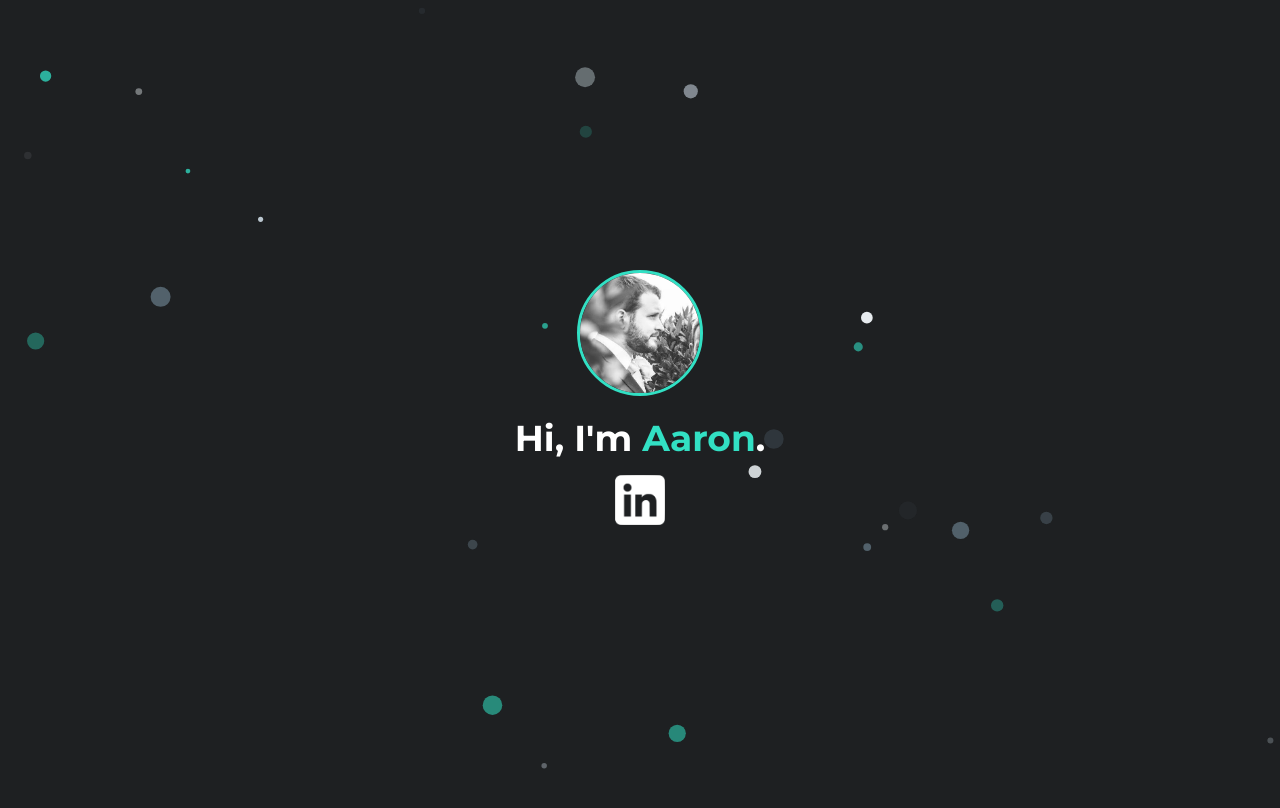
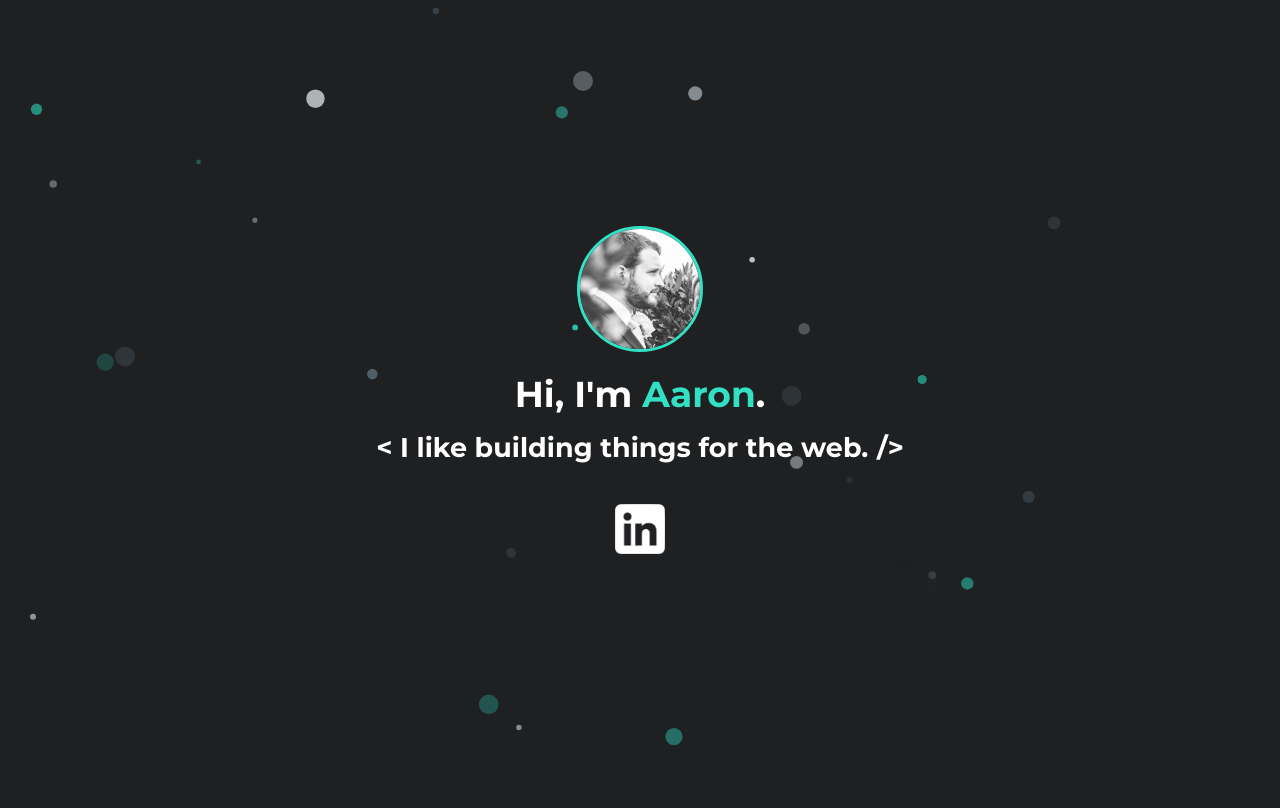
Before and after one commit to aaronzor/react-portfolio-aaron, a React (Create React App) app: page / in a window 1280 px wide. Shown: the top 808 px of the page. Built offline with nearby package versions, Linux system fonts and the light colour scheme; the HTML template or start-up script is replaced by a standard one.

Commit message:
Added typewriter component to Home.js

```diff
--- a/src/components/home/Home.js
+++ b/src/components/home/Home.js
@@ -3,6 +3,7 @@ import React from 'react';
 import Particles from 'react-tsparticles';
 import { loadFull } from 'tsparticles';
 import { Fade, Bounce } from 'react-reveal';
+import TypewriterComponent from 'typewriter-effect';
 
 // Import Assets
 import linkedin from '../../assets/images/linkedin.png';
@@ -43,6 +44,21 @@ const Home = () => {
             <h1 className='greeting-text'>
               Hi, I'm <span className='name'>Aaron</span>.{' '}
             </h1>
+            <h2 className='greeting-text'>
+              <TypewriterComponent
+                options={{
+                  strings: [
+                    '< I like building things for the web.',
+                    '< I am passionate about learning.',
+                  ],
+                  autoStart: true,
+                  loop: true,
+                  deleteSpeed: 10,
+                  cursor: ' />',
+                  delay: 100,
+                }}
+              />
+            </h2>
             <Bounce cascade>
               <div className='links'>
                 <a
--- a/src/components/home/home.css
+++ b/src/components/home/home.css
@@ -32,14 +32,28 @@
   margin: 15px;
 }
 .name {
-    color: #32E0C4;
+  color: #32e0c4;
 }
-
 
 /* Profile Avatar */
 .profile {
   border-radius: 50%;
-    border: 0.2rem solid #32E0C4;
+  border: 0.2rem solid #32e0c4;
+}
+
+/* LinkedIn links */
+.links {
+  display: flex;
+  align-items: center;
+  justify-content: space-evenly;
+  padding: 20px;
+  max-width: 60px;
+  margin: 20px auto 0 auto;
+}
+.links a,
+.links img {
+  width: 50px;
+  height: 50px;
 }
 
 /* Particles Animation */
```
Lines whose indentation alone changed are shown as unchanged.
